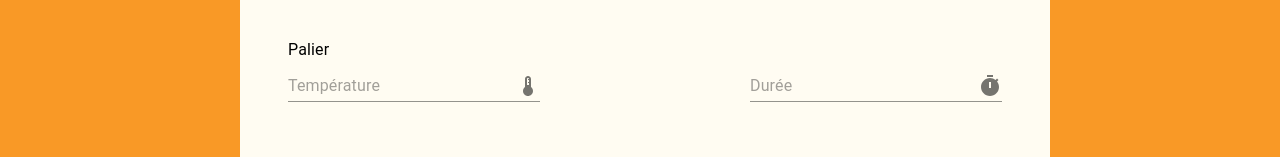
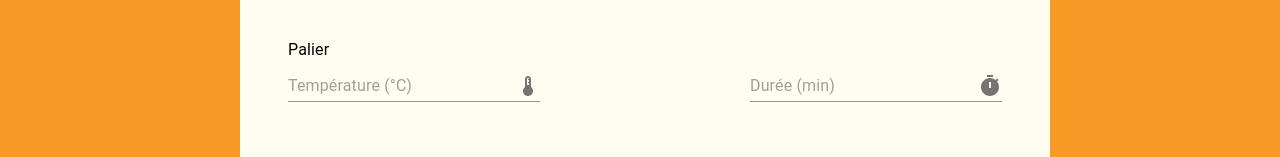
Before and after one commit to Chasmyr/BrewBuddy-Front, a React (Vite) app: page /recipe in a window 1280 px wide. Shown: the part 322-479 px from the top of the page. Built offline with nearby package versions, Linux system fonts and the light colour scheme.

Commit message:
ajout placeholder

```diff
--- a/src/components/recipeForm/TempAndDuration.tsx
+++ b/src/components/recipeForm/TempAndDuration.tsx
@@ -26,7 +26,7 @@ const TempAndDuration: React.FC<TempAndDurationProps>  = ({title, temperature, s
                 }}
             >
                 <TextField
-                    placeholder="Température"
+                    placeholder="Température (°C)"
                     type="number"
                     variant="standard"
                     slotProps={{
@@ -44,7 +44,7 @@ const TempAndDuration: React.FC<TempAndDurationProps>  = ({title, temperature, s
                     }}
                 />
                 <TextField
-                    placeholder="Durée"
+                    placeholder="Durée (min)"
                     type="number"
                     variant="standard"
                     slotProps={{
```
